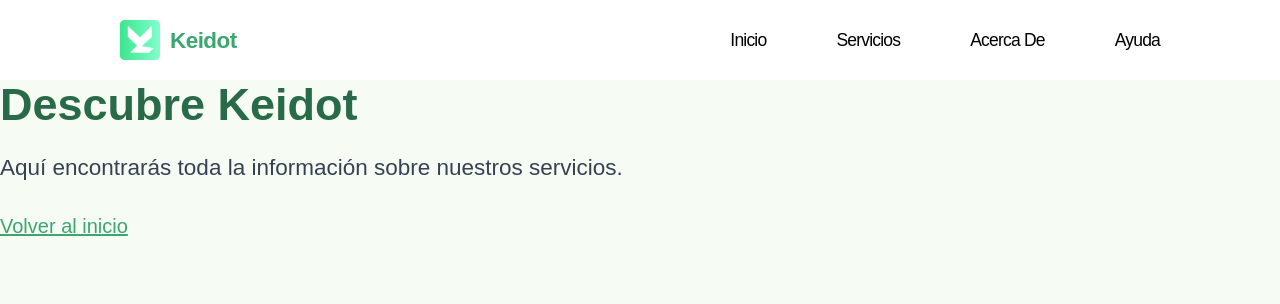
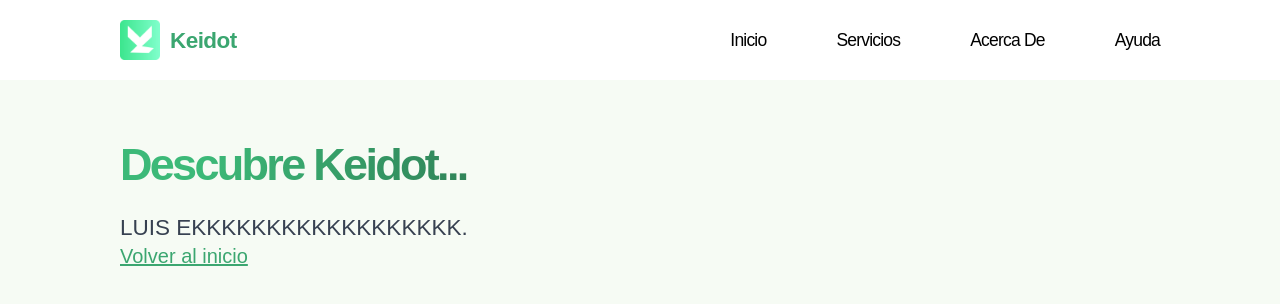
Before and after one commit to spricew/KeidotWebProject, a Next.js app: page /Details in a window 1280 px wide. Shown: the top 304 px of the page. Built offline with nearby package versions, Linux system fonts and the light colour scheme.

Commit message:
correcciones de detalles

```diff
--- a/components/Navbar.js
+++ b/components/Navbar.js
@@ -12,10 +12,13 @@ export default function Navbar({ backgroundColor = "bg-black", textColor = "text
 
       {/* Logo */}
       <div className="w-auto flex flex-row h-full place-items-center">
-        <img src="/images/Logo.png" alt="Keidot Logo" className="h-5 md:h-8 mr-2" />
-        <span className={`tracking-tight font-semibold text-sm md:text-lg ${textColor}`}>
-          Keidot
-        </span>
+        <a href="/" className="flex flex-row items-center">
+          <img src="/images/Logo.png" alt="Keidot Logo" className="h-5 md:h-8 mr-2" />
+          <span className={`tracking-tight font-semibold text-sm md:text-lg ${textColor}`}>
+            Keidot
+          </span>
+        </a>
+
       </div>
 
       {/* Opciones de la navbar */}
--- a/src/app/Details/page.js
+++ b/src/app/Details/page.js
@@ -13,14 +13,16 @@ export default function Details() {
   const [menuOpen, setMenuOpen] = useState(false);
   return (
     <div className="flex flex-col min-h-screen bg-[var(--surface)]">
+
+      {/* navbar customizada */}
       <Navbar backgroundColor="bg-white" textColor="text-[var(--highlight)]"></Navbar>
 
-      <section className="md:px-24 px-4">
+      <section className="md:px-24 px-4 py-12">
+      <h1 id="mainDetailsTit" className="gradText text-4xl font-bold">Descubre Keidot...</h1>
+      <p className="mt-4 text-lg text-gray-700">LUIS EKKKKKKKKKKKKKKKKKK.</p>
+      <a href="/" className="mt-6 text-[var(--highlight)] underline">Volver al inicio</a>
+      </section>
 
-      </section>
-      <h1 className="text-4xl font-bold text-[var(--primary)]">Descubre Keidot</h1>
-      <p className="mt-4 text-lg text-gray-700">Aquí encontrarás toda la información sobre nuestros servicios.</p>
-      <a href="/" className="mt-6 text-[var(--highlight)] underline">Volver al inicio</a>
     </div>
   );
 }
--- a/src/app/globals.css
+++ b/src/app/globals.css
@@ -26,7 +26,7 @@
 
 /* selector universal de elementos */
 * {
-  font: 20px "Poppins", sans-serif;
+  font: 20px "Poppins", Arial, Helvetica, sans-serif;
 }
 
 /*
@@ -83,3 +83,12 @@ nav a {
 .navBar{
   height: 4em;
 }
+
+#mainDetailsTit{
+  letter-spacing: -0.06em;
+  font-family: "Gotham", Arial, Helvetica, sans-serif;
+  background: linear-gradient(90deg, #3CB978 8%, #308157 35%);
+  background-clip: text;
+  -webkit-background-clip: text;
+  -webkit-text-fill-color: transparent;
+}
--- a/src/app/page.js
+++ b/src/app/page.js
@@ -34,10 +34,13 @@ export default function Home() {
 
           {/* Logo */}
           <div className="w-auto flex flex-row h-full place-items-center">
-            <img src="/images/Logo.png" alt="Keidot Logo" className="h-5 md:h-8 mr-2" />
-            <span className="tracking-tight font-semibold text-[var(--defaultWhite)] text-sm md:text-lg">
-              Keidot
-            </span>
+            <a href="/" className="flex flex-row items-center">
+              <img src="/images/Logo.png" alt="Keidot Logo" className="h-5 md:h-8 mr-2" />
+              <span className="tracking-tight font-medium text-[var(--defaultWhite)] text-sm md:text-lg">
+                Keidot
+              </span>
+            </a>
+
           </div>
 
           {/* Opciones de la navbar */}
```
